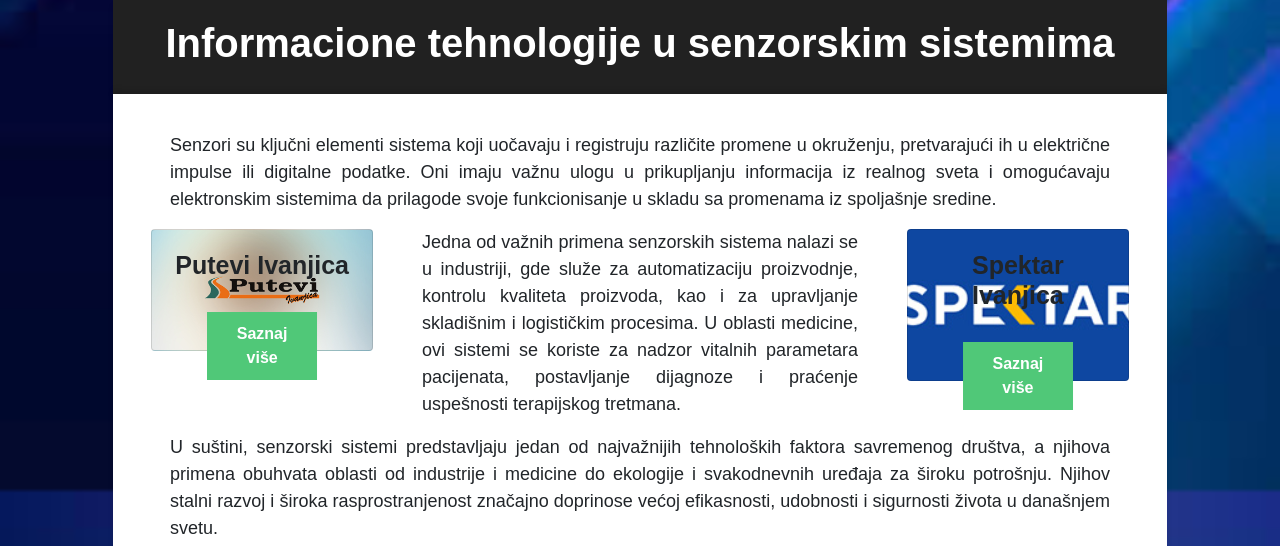
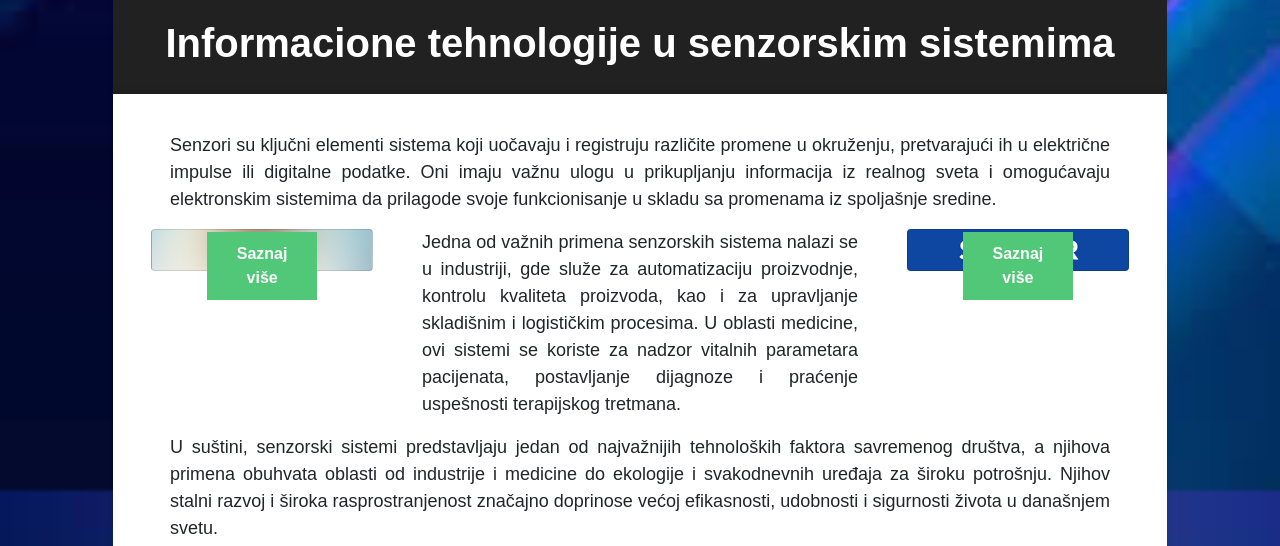
Before and after one commit to jovanajakovljevicc123/ITSenzori, a plain HTML site: page index.html in a window 1280 px wide. Shown: the top 546 px of the page. Drawn offline with nearby package versions, Linux system fonts and the light colour scheme.

Commit message:
Update index.html

```diff
--- a/index.html
+++ b/index.html
@@ -34,7 +34,7 @@
             <div class="col-md-3 mx-auto">
                 <div class="card" style="background-image: url('img/puteviivanjica.jpg'); background-size: cover;">
                     <div class="card-body text-center">
-                       <h5 class="card-title"> Putevi Ivanjica </h5>
+
                         <a href="https://www.putevi-ivanjica.rs/" class="button-below-image" style="background-color: #50C878;">Saznaj više</a>
                     </div>
                 </div>
@@ -48,7 +48,7 @@
             <div class="col-md-3 mx-auto">
                 <div class="card" style="background-image: url('img/spektarivanjica.jpg'); background-size: cover;">
                     <div class="card-body text-center">
-                        <h5 class="card-title"> Spektar Ivanjica </h5>
+
                         <a href="https://spektar.rs/"  class="button-below-image" style="background-color: #50C878;">Saznaj više</a>
                     </div>
                 </div>
```
